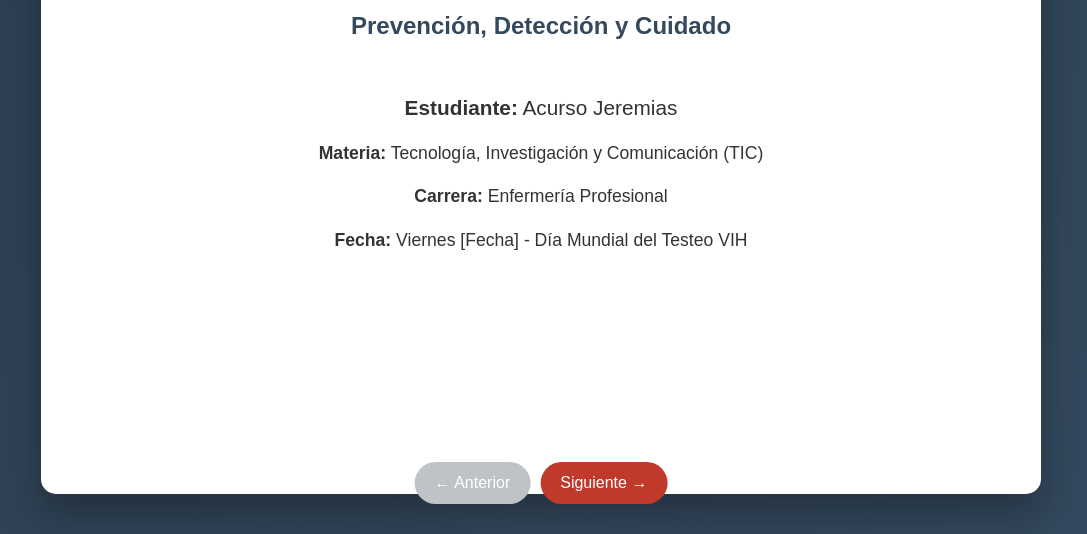
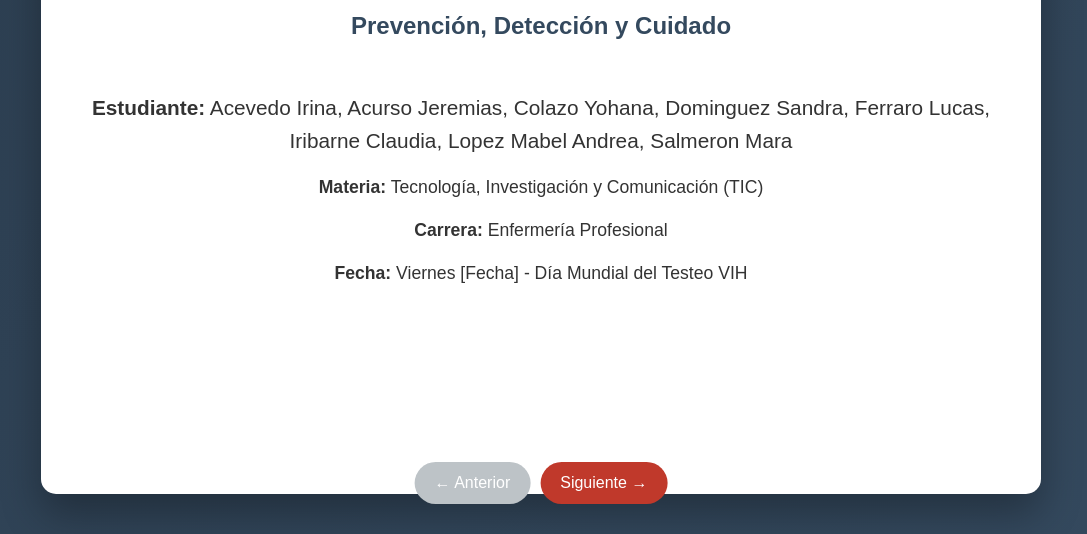
Before and after one commit to Drilosevich/TIC, a plain HTML site: page index.html in a window 1280 px wide. Shown: the part 266-800 px from the top of the page, without its empty margins (99-1186 px from the left). Drawn offline with Linux system fonts and the light colour scheme.

Commit message:
Add names

```diff
--- a/index.html
+++ b/index.html
@@ -221,7 +221,7 @@
             <h1>VIH en el Día Mundial del Testeo</h1>
             <h3>Prevención, Detección y Cuidado</h3>
             <br><br>
-            <p style="text-align: center; font-size: 1.3em;"><strong>Estudiante:</strong> Acurso Jeremias</p>
+            <p style="text-align: center; font-size: 1.3em;"><strong>Estudiante:</strong> Acevedo Irina, Acurso Jeremias, Colazo Yohana, Dominguez Sandra, Ferraro Lucas, Iribarne Claudia, Lopez Mabel Andrea, Salmeron Mara </p>
             <p style="text-align: center; font-size: 1.1em;"><strong>Materia:</strong> Tecnología, Investigación y Comunicación (TIC)</p>
             <p style="text-align: center; font-size: 1.1em;"><strong>Carrera:</strong> Enfermería Profesional</p>
             <p style="text-align: center; font-size: 1.1em;"><strong>Fecha:</strong> Viernes [Fecha] - Día Mundial del Testeo VIH</p>
```
